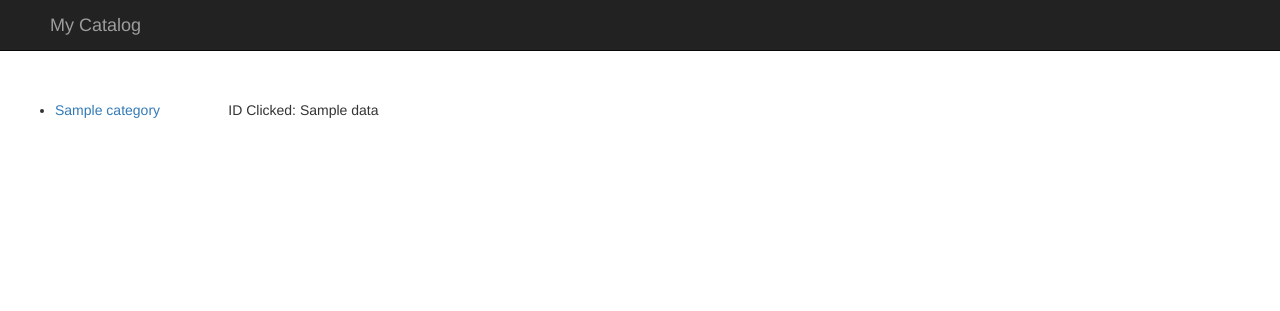
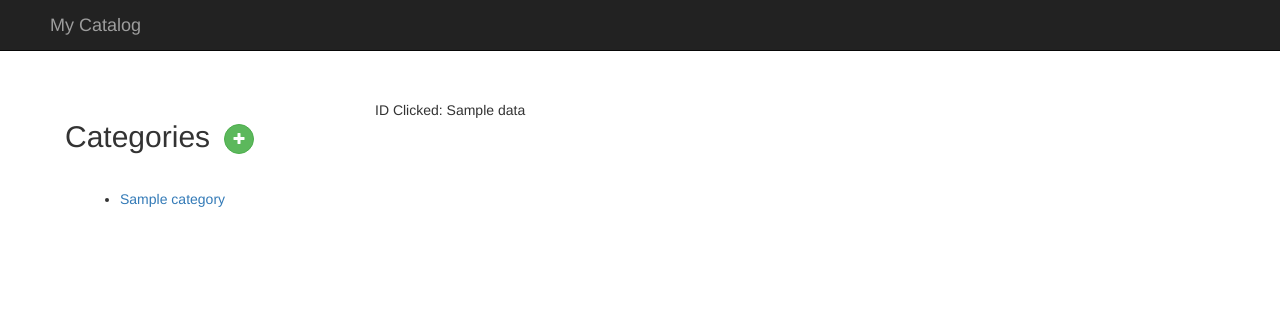
Before and after one commit to Drew-Kimberly/fullstack, a Flask app: template vagrant/catalog/templates/catalog.html in a window 1280 px wide. Shown: the top 311 px of the page. Run offline with Flask 2, Linux system fonts and the light colour scheme; the template is opened without the code that fills it: most values are stand-ins (such as "Sample title", 1, 10 or a date in 2020); some libraries are stand-ins or nearby versions.

Commit message:
Adding Create functionality for categories

```diff
--- a/vagrant/catalog_ajax/AjaxHandler.py
+++ b/vagrant/catalog_ajax/AjaxHandler.py
@@ -3,10 +3,10 @@ from database_setup import Item, Category
 class AjaxHandler:
     '''This class...'''
 
-    def __init__(self, dbSession):
+    def __init__(self, dbSessionMaker):
         '''
         '''
-        self._dbSession = dbSession
+        self._dbSessionMaker = dbSessionMaker
         self._posted_data = None
         self.user_state = None
         self.action_context = None
@@ -15,8 +15,8 @@ class AjaxHandler:
     # Properties
 
     @property
-    def dbSession(self):
-        return self._dbSession
+    def dbSessionMaker(self):
+        return self._dbSessionMaker
 
     @property
     def posted_data(self):
@@ -53,12 +53,18 @@ class AjaxHandler:
         if not self.validateRequest():
             return None
 
+        # Create SQLAlchemy Session
+        dbSession = self.dbSessionMaker()
+
         # Determine request Action Type and execute respective logic
         if self.action_type == "testAjax":
+            dbSession.close()
             return self.posted_data["id"]
         elif self.action_type == "GetCategories":
-            categories = self.dbSession.query(Category).all()
+            categories = dbSession.query(Category).all()
             template_name = 'partials/catalog_categories.html'
+            dbSession.close()
             return [template_name, categories]
         else:
+            dbSession.close()
             return None
--- a/vagrant/catalog_ajax/app.py
+++ b/vagrant/catalog_ajax/app.py
@@ -6,14 +6,15 @@ from database_setup import Base, Category, Item
 
 app = Flask(__name__)
 
-engine = create_engine('postgresql:///catalog')
+# engine = create_engine('mysql:///catalog')
+engine = create_engine('mysql://andkim:andkim@localhost:3306/catalog', pool_recycle=3600)
 Base.metadata.bind = engine
 
-DBSession = sessionmaker(bind=engine)
-dbSession = DBSession()
+DBSessionMaker = sessionmaker(bind=engine)
+#dbSession = DBSession()
 """:type: sqlalchemy.orm.Session"""
 
-ajax_handler = AjaxHandler(dbSession)
+ajax_handler = AjaxHandler(DBSessionMaker)
 
 
 @app.route("/")
--- a/vagrant/catalog_ajax/static/css/catalog.css
+++ b/vagrant/catalog_ajax/static/css/catalog.css
@@ -9,3 +9,48 @@ body { padding-top: 100px; }
 .navbar-brand {
     float: left;
 }
+
+.container-fluid {
+    padding-left: 50px;
+    padding-right: 50px;
+}
+
+
+/**************
+Buttons
+***************/
+.btn-circle {
+    width: 30px;
+    height: 30px;
+    text-align: center;
+    padding: 6px 0;
+    font-size: 12px;
+    line-height: 1.42857149;
+    border-radius: 15px;
+}
+
+.btn-circle.btn-lg {
+    width: 50px;
+    height: 50px;
+    padding: 10px 16px;
+    font-size: 30px;
+    line-height: 1.33;
+    border-radius: 25px;
+}
+
+.btn-add {
+    margin-left: .5em;
+}
+
+
+/******************
+Categories
+******************/
+#categories {
+    white-space: nowrap;
+    padding-top: 25px;
+}
+
+#noCategories {
+    font-style: italic;
+}
--- a/vagrant/catalog_ajax/static/js/catalog/catalog.js
+++ b/vagrant/catalog_ajax/static/js/catalog/catalog.js
@@ -7,6 +7,7 @@ var responseData;
 
 $(function() {
 
+    //Actions for on page render
     requestData =
     {
         "action": "GetCategories"
@@ -23,23 +24,20 @@ $(function() {
     );
 
 
-    /*$('.testLink').click(function() {
+    //Add/Edit onclick logic
+    $('.btn-add').on('click', function(e) {
+        $('add-confirm').prop('id', $(this).data('add'));
+    });
+
+
+    //Add Category logic
+    $('#btnAddCategory').on('click', function(e) {
+        var name = "";
 
         requestData =
         {
-            "action": "testAjax",
-            "id": this.id,
-            "drew": "Drew is King of AJAX"
+            "action": "AddCategory",
+            "name": name
         };
-
-        JSONPost = JSON.stringify(requestData);
-
-        process(
-            JSONPost,
-            function(response) {
-                $('#items').append(response);
-            },
-            null
-        );
-    });*/
+    });
 });
--- a/vagrant/catalog_ajax/templates/catalog.html
+++ b/vagrant/catalog_ajax/templates/catalog.html
@@ -15,14 +15,41 @@
 
     <div class="content">
         <div class="container-fluid">
-            <div class="row">
-                <div id="categories">
+
+            <div id="categoriesContainer" class="col-md-3">
+                <h2 id="categoriesHeader">
+                    Categories
+                    <button type="button" class="btn btn-success btn-circle btn-add"
+                        data-toggle="modal" data-target="#addCategory" data-add="btnAddCategory">
+                    <i class="glyphicon glyphicon-plus"></i>
+                    </button>
+                </h2>
+
                 {% include "partials/catalog_categories.html" %}
-                </div>
-                <div id="items">
+            </div>
+
+            <div id="itemsContainer" class="col-md-9">
                 {% include "partials/catalog_items.html" %}
-                </div>
             </div>
+
+        </div>
+    </div>
+
+    <div id="addCategory" class="modal hide fade" tabindex="-1" role="dialog" aria-hidden="true">
+        <div class="modal-header">
+            <button type="button" class="close" data-dismiss="modal" aria-hidden="true">
+                <i class="glyphicon glyphicon-remove"></i>
+            </button>
+            <h3>Add Category</h3>
+        </div>
+        <div class="modal-body">
+            {% include "partials/addcategory.html" %}
+        </div>
+        <div class="modal-footer">
+            <button class="btn btn-link" data-dismiss="modal">
+                Cancel
+            </button>
+            <button class="btn btn-success add-confirm">Add Category</button>
         </div>
     </div>
 </body>
--- /dev/null
+++ b/vagrant/catalog_ajax/templates/partials/addcategory.html
@@ -0,0 +1,10 @@
+<!DOCTYPE html>
+<html lang="en">
+<head>
+    <meta charset="UTF-8">
+    <title>Title</title>
+</head>
+<body>
+    Hello World!
+</body>
+</html>
--- a/vagrant/catalog_ajax/templates/partials/catalog_categories.html
+++ b/vagrant/catalog_ajax/templates/partials/catalog_categories.html
@@ -1,4 +1,5 @@
-<div id="categories" class="col-sm-2">
+<div id="categories" class="col-md-3">
+    {% if data %}
     <ul>
         {% for category in data %}
         <li>
@@ -8,4 +9,7 @@
         </li>
         {% endfor %}
     </ul>
+    {% else %}
+    <span id="noCategories">No categories have been added.</span>
+    {% endif %}
 </div>
--- a/vagrant/catalog_ajax/templates/partials/catalog_items.html
+++ b/vagrant/catalog_ajax/templates/partials/catalog_items.html
@@ -1,4 +1,4 @@
-<div class="col-md-10">
+<div class="col-md-9">
     <div id="test">
         ID Clicked: {{ data }}
     </div>
```
Also changed, not shown: vagrant/catalog_ajax/database_setup.py (+8 -4 lines), vagrant/catalog_ajax/static/css/fonts/glyphicons-halflings-regular.ttf (renamed from vagrant/catalog_ajax/static/fonts/glyphicons-halflings-regular.ttf), vagrant/catalog_ajax/static/css/fonts/glyphicons-halflings-regular.woff (renamed from vagrant/catalog_ajax/static/fonts/glyphicons-halflings-regular.woff), vagrant/catalog_ajax/static/css/fonts/glyphicons-halflings-regular.woff2 (renamed from vagrant/catalog_ajax/static/fonts/glyphicons-halflings-regular.woff2), 4 other files.
